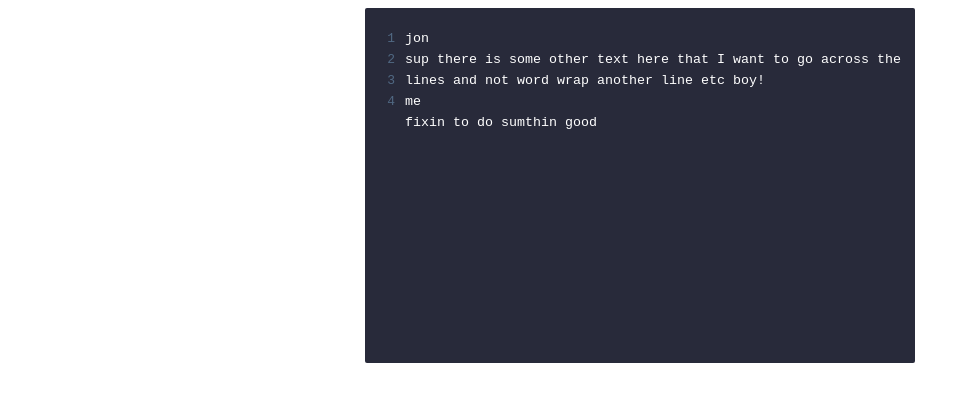
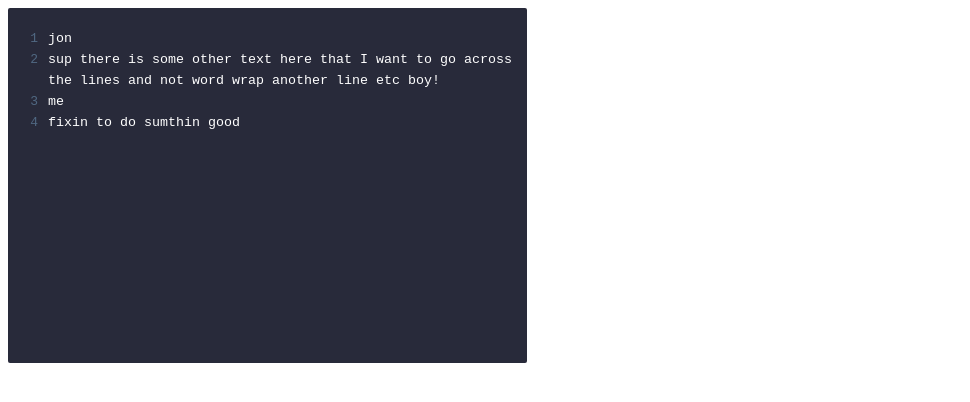
Before and after one commit to jdgamble555/content-editable, a SvelteKit app: page / in a window 1280 px wide. Shown: the top 402 px of the page, without its empty margins (0-970 px from the left). Built offline with nearby package versions, Linux system fonts and the light colour scheme.

Commit message:
wrapping numbers

```diff
--- a/src/components/test.svelte
+++ b/src/components/test.svelte
@@ -1,77 +1,86 @@
 <script lang="ts">
-	export let source = `jon
-sup there is some other text here that I want to go across the lines and not word wrap another line etc boy!
-me
-fixin to do sumthin good`;
+	import { onMount } from 'svelte';
 
-	let numberOfLines = source.split('\n').length;
+	export let source = `jon\nsup there is some other text here that I want to go across the lines and not word wrap another line etc boy!\nme\nfixin to do sumthin good`;
 
-	const KeyUp = (event: Event) => {
-		const textarea = event.target as HTMLInputElement;
-		numberOfLines = textarea.value.split('\n').length;
-	};
+	let fontWidthElem: HTMLElement;
+	let fontWidth: number;
+	let charactersPerLine = 60;
+	$: areaWidth = charactersPerLine * fontWidth;
 
-	const KeyDown = (event: Event) => {
-		const textarea = event.target as HTMLInputElement;
+	onMount(() => {
+		fontWidth = fontWidthElem.getBoundingClientRect().width;
+	});
 
-		if ((event as KeyboardEvent).key === 'Tab') {
-			const start = textarea.selectionStart;
-			const end = textarea.selectionEnd;
-
-			if (start && end) {
-				textarea.value = textarea.value.substring(0, start) + '\t' + textarea.value.substring(end);
-				event.preventDefault();
+	function wrapped(str: string, timesWrapped: number): number {
+		if (str.length > charactersPerLine) {
+			const firstLine = str.substring(0, charactersPerLine);
+			const lastCharOfFirstLine = str[charactersPerLine - 1];
+			const firstCharOfNextLine = str[charactersPerLine];
+			if (lastCharOfFirstLine !== ' ' && firstCharOfNextLine !== ' ') {
+				return wrapped(str.substring(firstLine.lastIndexOf(' ')).trim(), timesWrapped + 1);
+			} else {
+				return wrapped(str.substring(charactersPerLine).trim(), timesWrapped + 1);
 			}
+		} else {
+			return timesWrapped;
 		}
-	};
+	}
 </script>
 
-<center>
-	<div class="editor">
-		<div class="line-numbers">
-			{#each Array(numberOfLines) as _}
-				<span class="new-line" />
-			{/each}
-		</div>
-		<textarea class="text-content" on:keyup={KeyUp} on:keydown={KeyDown} value={source} rows="15" />
+<div class="editor">
+	<div class="line-numbers">
+		{#each source.split('\n') as subStr, index}
+			<div class="line-nr" style:margin-bottom="calc(var(--line-height) * {wrapped(subStr, 0)})">
+				{index + 1}
+			</div>
+		{/each}
 	</div>
-</center>
+
+	<textarea bind:value={source} style:width="{areaWidth}px" rows="15" />
+
+	<div id="font-width" bind:this={fontWidthElem}>a</div>
+</div>
 
 <style>
+	:global(body) {
+		padding: 0;
+	}
+
 	.editor {
+		--line-height: 21px;
+		position: relative;
 		display: inline-flex;
 		gap: 10px;
+		padding: 20px 10px;
 		font-family: monospace;
-		line-height: 21px;
+		line-height: var(--line-height);
 		background: #282a3a;
 		border-radius: 2px;
-		padding: 20px 10px;
 	}
 
-	.line-numbers {
+	.line-nr {
 		width: 20px;
 		text-align: right;
-	}
-
-	.line-numbers .new-line {
-		counter-increment: linenumber;
-	}
-
-	.line-numbers .new-line::before {
-		content: counter(linenumber);
-		display: block;
 		color: #506882 !important;
 	}
 
-	.text-content {
-		line-height: 21px;
+	textarea {
+		line-height: var(--line-height);
 		overflow-y: hidden;
+		margin: 0;
 		padding: 0;
 		border: 0;
 		background: #282a3a;
 		color: #fff;
-		min-width: 500px;
 		outline: none;
 		resize: none;
 	}
+
+	#font-width {
+		position: absolute;
+		top: -1000px;
+		left: -1000px;
+		visibility: hidden;
+	}
 </style>
```
